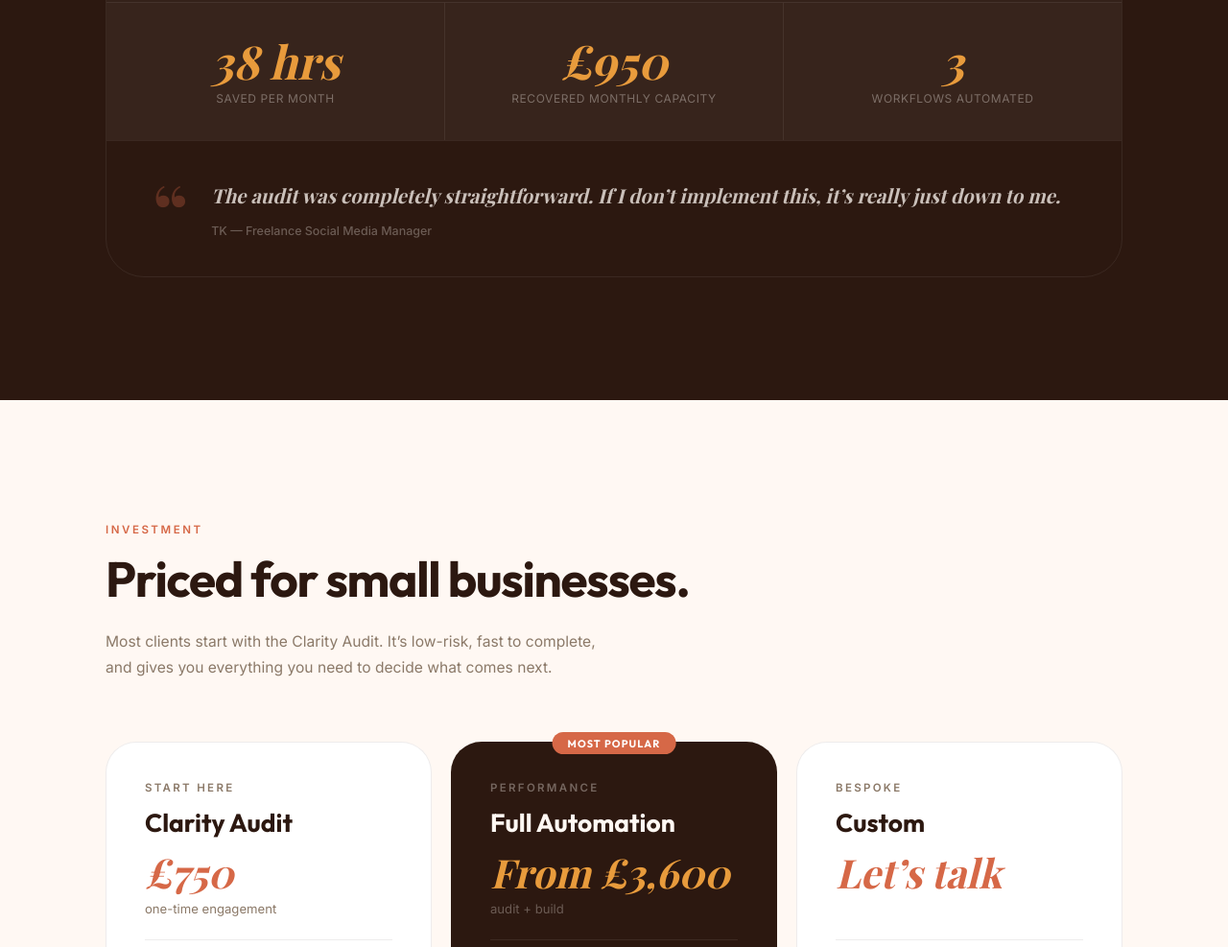
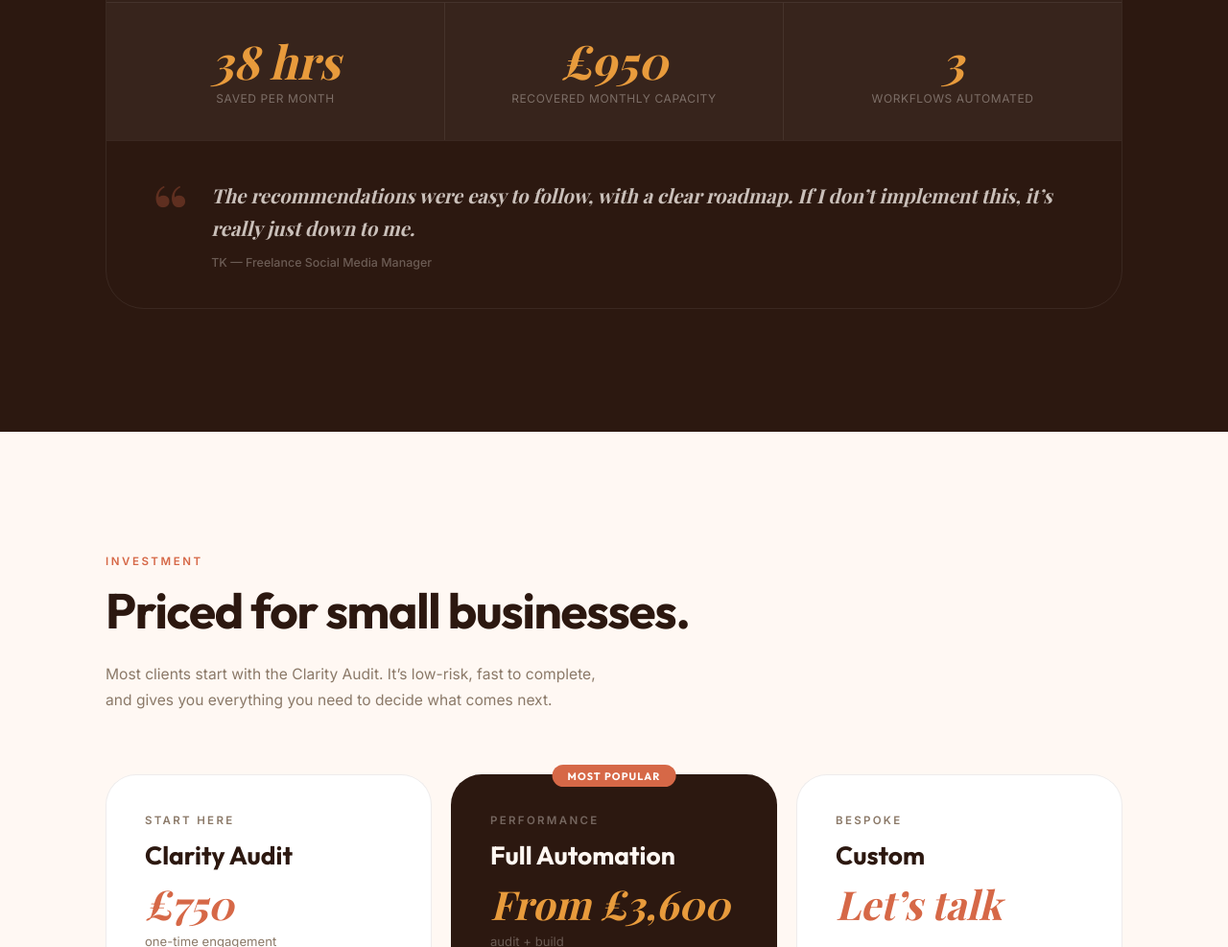
Before and after one commit to davidarnost/autodite-com, a plain HTML site: page index.html in a window 1280 px wide. Shown: the part 5711-6698 px from the top of the page at 96% size. Drawn offline with nearby package versions, Linux system fonts and the light colour scheme; a web font is replaced by a local one.

Commit message:
Updating TK Quote

```diff
--- a/index.html
+++ b/index.html
@@ -502,7 +502,7 @@
       <div class="cs-quote">
         <div class="cs-quote-mark">&#8220;</div>
         <div>
-          <p class="cs-quote-text">The audit was completely straightforward. If I don&#8217;t implement this, it&#8217;s really just down to me.</p>
+          <p class="cs-quote-text">The recommendations were easy to follow, with a clear roadmap. If I don&#8217;t implement this, it&#8217;s really just down to me.</p>
           <p class="cs-quote-attr">TK &#8212; Freelance Social Media Manager</p>
         </div>
       </div>
```
Also changed, not shown: 1 other file.
